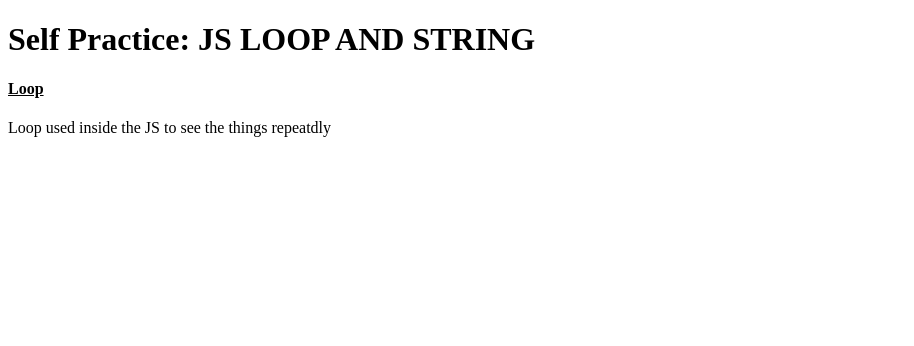
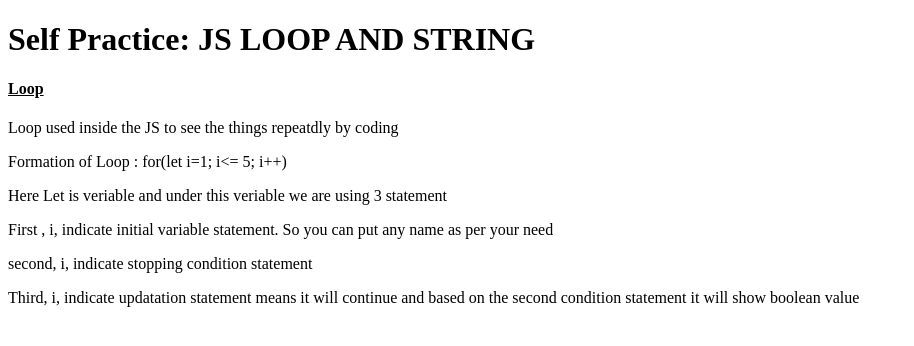
Before and after one commit to KowsarCodeCraft/LOOP-STRING-with-JS-Self-Practice, a plain HTML site: page index.html in a window 1280 px wide. Shown: the whole page, without its empty margins (0-914 px from the left). Drawn offline with Linux system fonts and the light colour scheme.

Commit message:
Few changes made

```diff
--- a/index.html
+++ b/index.html
@@ -1,15 +1,20 @@
 <!DOCTYPE html>
 <html lang="en">
-<head>
-    <meta charset="UTF-8">
-    <meta name="viewport" content="width=device-width, initial-scale=1.0">
+  <head>
+    <meta charset="UTF-8" />
+    <meta name="viewport" content="width=device-width, initial-scale=1.0" />
     <title>LOOP AND STRING with JS</title>
-</head>
-<body>
-    <h1> Self Practice: JS LOOP AND STRING</h1>
+  </head>
+  <body>
+    <h1>Self Practice: JS LOOP AND STRING</h1>
     <h4><u>Loop</u></h4>
-    <p>Loop used inside the JS to see the things repeatdly</p>
+    <p>Loop used inside the JS to see the things repeatdly by coding</p>
+    <p> Formation of Loop : for(let i=1; i<= 5; i++)</p>
+    <p>Here Let is veriable and under this veriable we are using 3 statement</p>
+    <p>First , i,  indicate initial variable statement. So you can put any name as per your need</p>
+    <p>second, i,  indicate stopping condition statement</p>
+    <p>Third, i,  indicate updatation statement means it will continue and based on the second condition statement it will show boolean value</p>
 
     <script src="index.js"></script>
-</body>
+  </body>
 </html>
```
Also changed, not shown: index.js (+25 -0 lines).
